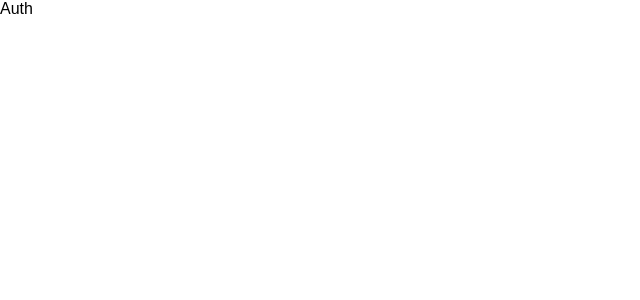
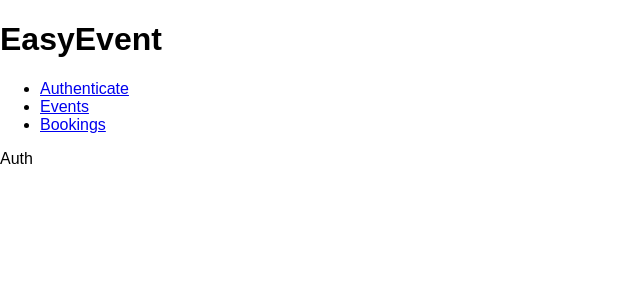
Before and after one commit to vladilins/reactgq, a React (Create React App) app in the folder frontend/: page /auth in a window 1280 px wide. Shown: the top 300 px of the page, without its empty margins (0-640 px from the left). Built offline with nearby package versions, Linux system fonts and the light colour scheme.

Commit message:
created navbar

```diff
--- a/frontend/src/App.js
+++ b/frontend/src/App.js
@@ -4,6 +4,7 @@
 import AuthPage from "./pages/Auth";
 import BookingsPage from "./pages/Bookings";
 import EventsPage from "./pages/Events";
+import MainNavigation from "./components/Navigation/Main";
 
 import "./App.css";
 
@@ -11,6 +12,7 @@
   render() {
     return (
       <BrowserRouter>
+        <MainNavigation />
         <Switch>
           <Redirect from="/" to="/auth" exact />
           <Route path="/auth" component={AuthPage} />
--- /dev/null
+++ b/frontend/src/components/Navigation/Main.js
@@ -0,0 +1,27 @@
+import React from "react";
+import { NavLink } from "react-router-dom";
+
+const mainNavigation = props => {
+  return (
+    <header>
+      <div className="main-navigation__logo">
+        <h1>EasyEvent</h1>
+      </div>
+      <nav className="main-navigation__item">
+        <ul>
+          <li>
+            <NavLink to="/auth">Authenticate</NavLink>
+          </li>
+          <li>
+            <NavLink to="/events">Events</NavLink>
+          </li>
+          <li>
+            <NavLink to="/bookings">Bookings</NavLink>
+          </li>
+        </ul>
+      </nav>
+    </header>
+  );
+};
+
+export default mainNavigation;
```
